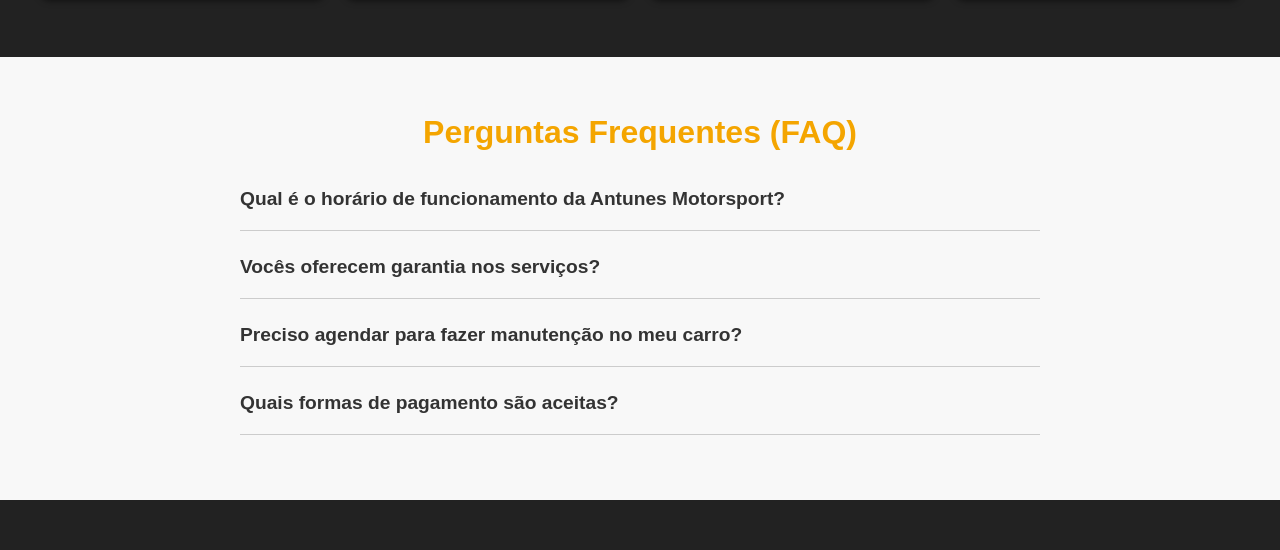
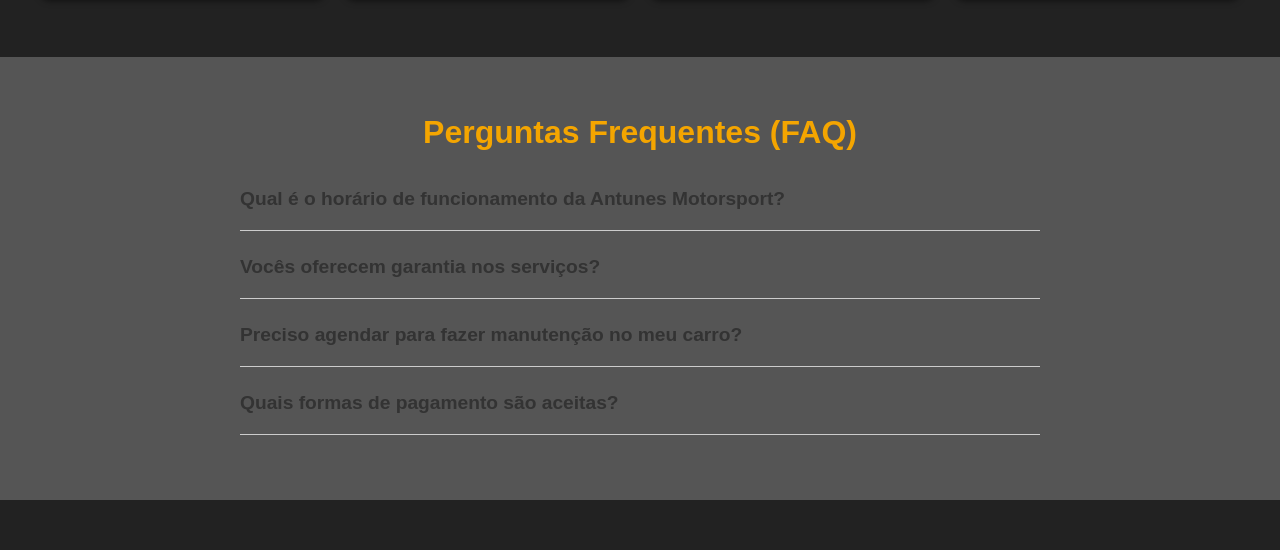
Before and after one commit to Nightzk/AntunesMotorsport, a plain HTML site: page index.html in a window 1280 px wide. Shown: the part 1487-2037 px from the top of the page. Drawn offline with Linux system fonts and the light colour scheme.

Commit message:
Update styles.css

```diff
--- a/styles.css
+++ b/styles.css
@@ -373,7 +373,7 @@ footer {
 /* Estilo para a seção FAQ */
 #faq {
     padding: 50px 20px;
-    background-color: #f8f8f8;
+    background-color: #555;
     text-align: center;
 }
 
```
